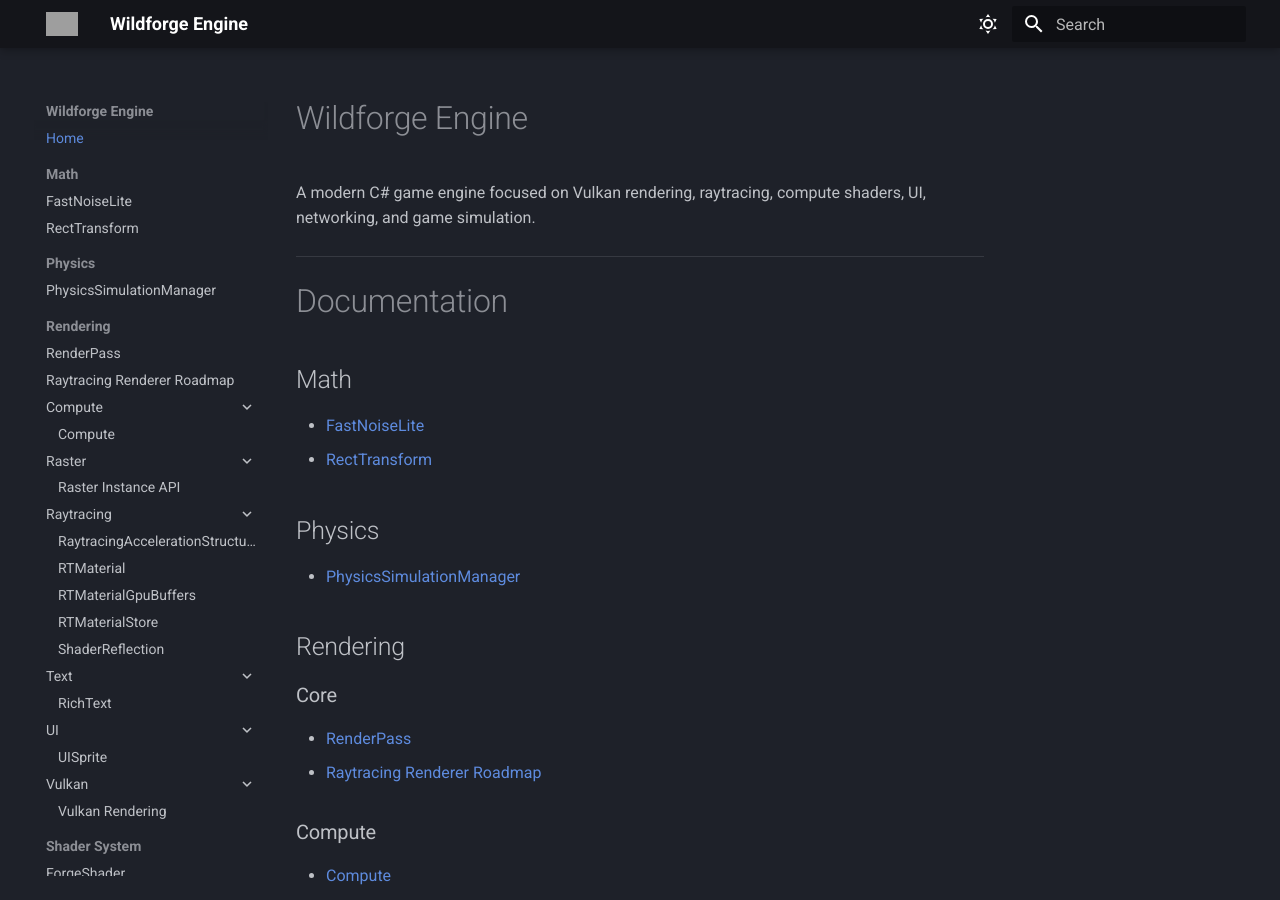
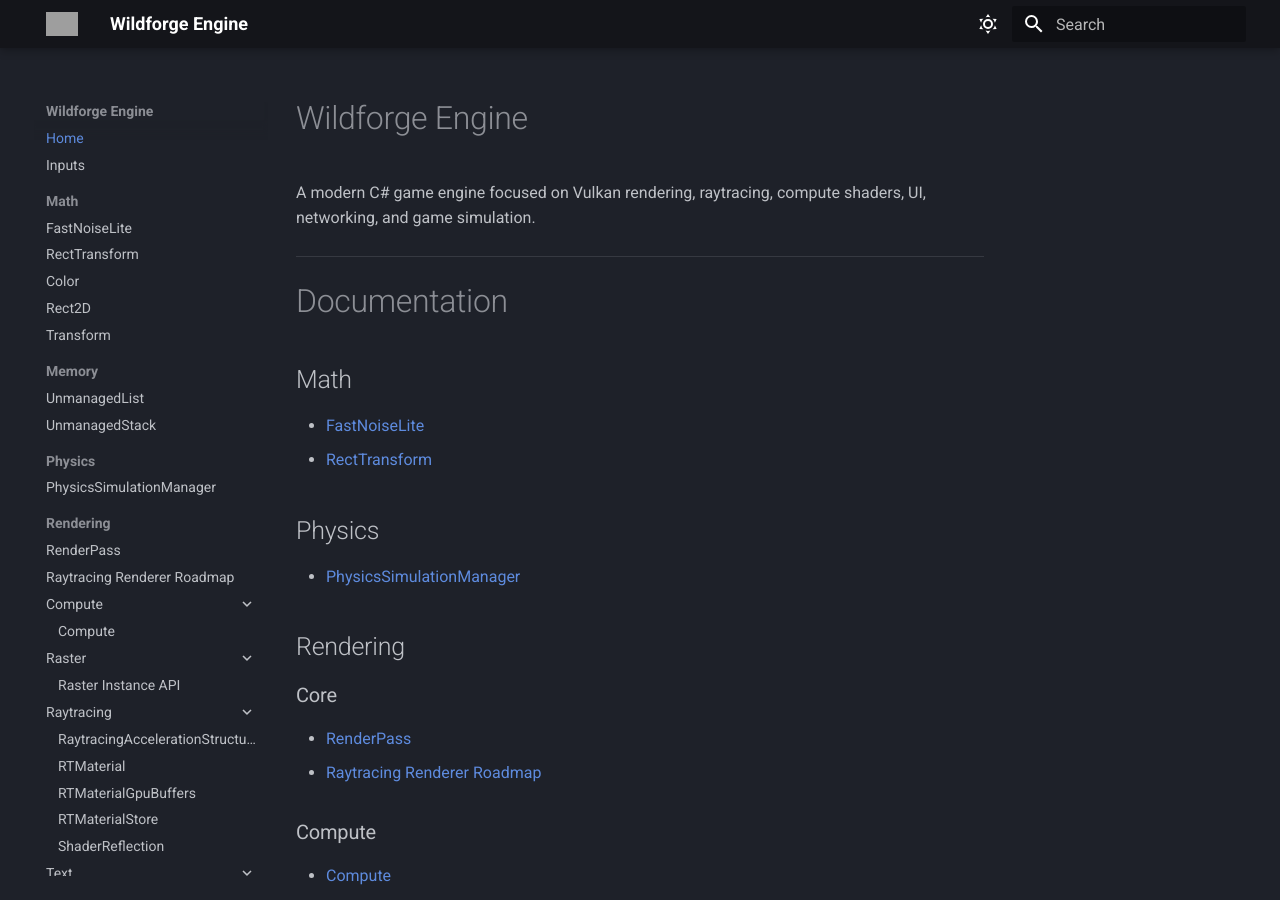
Before and after one commit to eashaankumar/WildforgeDocs, an MkDocs documentation site: the page built from docs/index.md, in a window 1280 px wide and 900 px high. Built offline with MkDocs 1.6.1 and Material for MkDocs 9.7.7, drawn with Linux system fonts in a browser that asks for light colours; grey boxes are pictures that could not be loaded.

Commit message:
wiring all new docs

```diff
--- a/mkdocs.yml
+++ b/mkdocs.yml
@@ -37,9 +37,16 @@ theme:
 
 nav:
   - Home: index.md
+  - Inputs: Inputs/Input.md
   - Math:
       - FastNoiseLite: Math/FastNoiseLite.md
       - RectTransform: Math/RectTransform.md
+      - Color: Math/Color.md
+      - Rect2D: Math/Rect2D.md
+      - Transform: Math/Transform.md
+  - Memory:
+      - UnmanagedList: Memory/UnmanagedList.md
+      - UnmanagedStack: Memory/UnmanagedStack.md
   - Physics:
       - PhysicsSimulationManager: Physics/PhysicsSimulationManager.md
   - Rendering:
```
